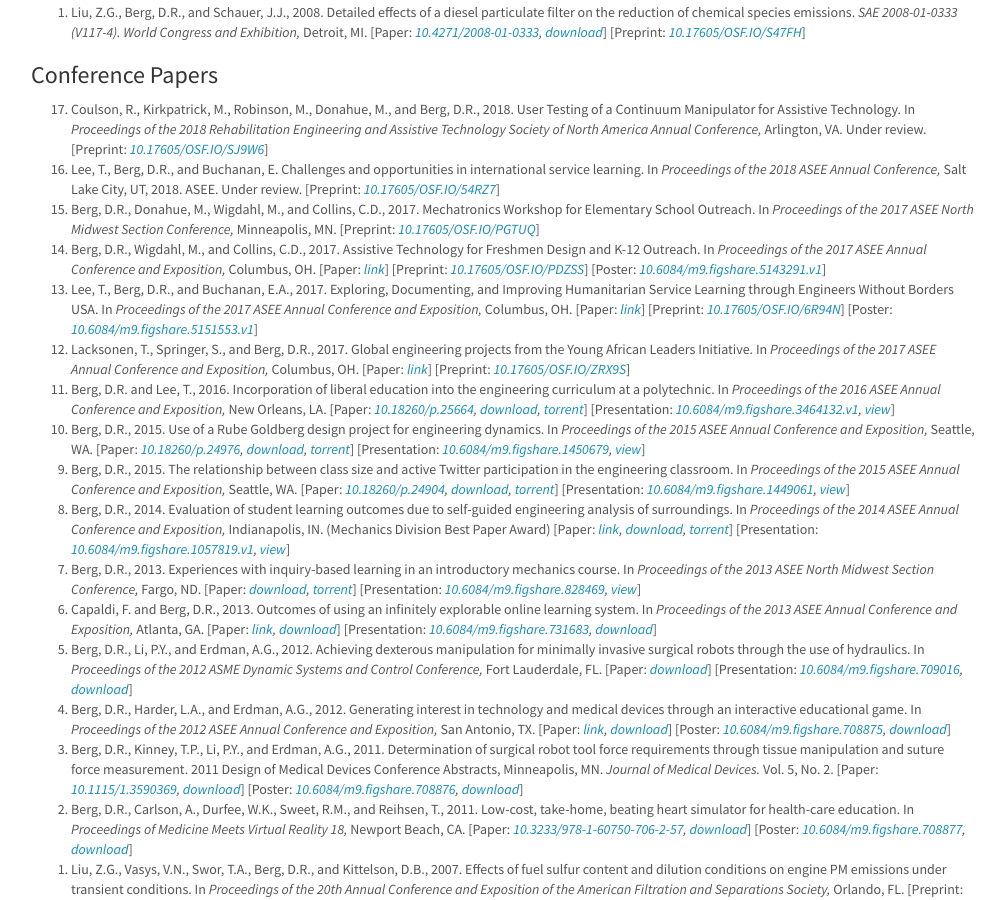
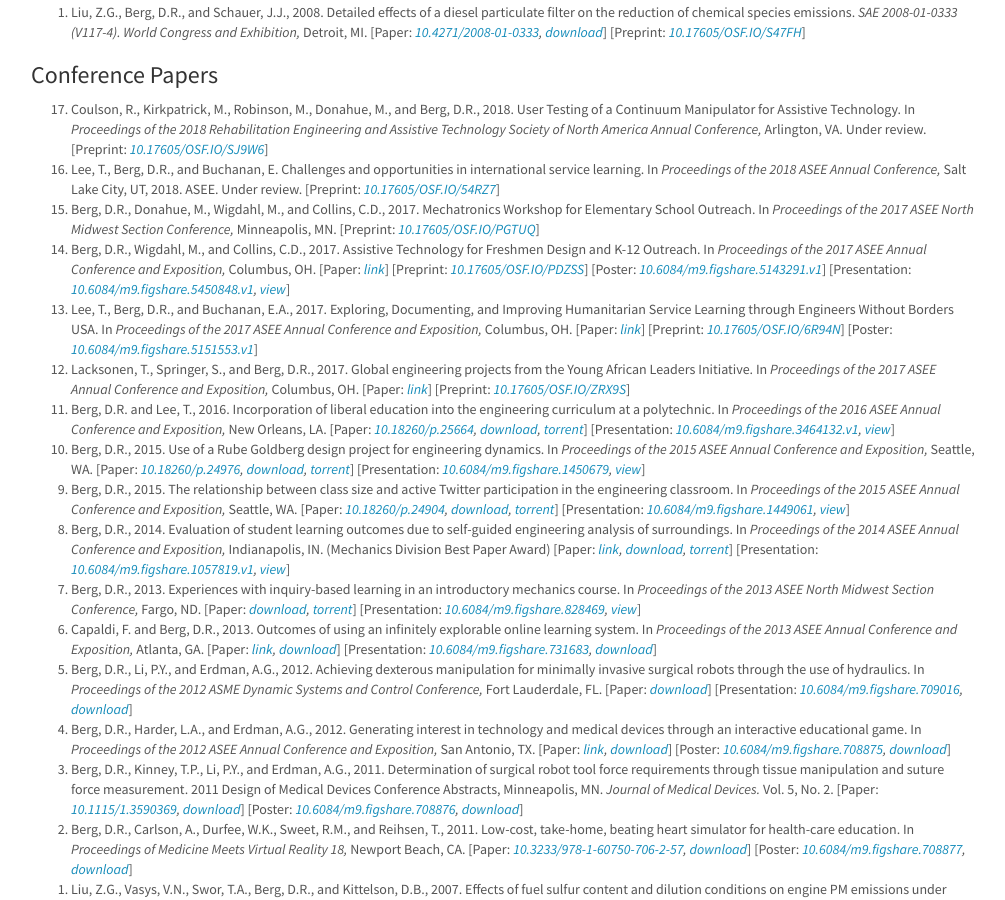
Before and after one commit to devinberg/devinberg.com, a Jekyll site: the page built from publications/index.md, in a window 1280 px wide and 900 px high, scrolled down 824 px. Shown: the whole window, without its empty margins (39-1044 px from the left). Built offline with Jekyll 4.4.1, drawn with Linux system fonts in a browser that asks for light colours; nearby versions of some CDN libraries; comment, search, counter and statistics services are not loaded.

Commit message:
presentation links

```diff
--- a/publications/index.md
+++ b/publications/index.md
@@ -45,7 +45,7 @@
 
 	<li>Berg, D.R., Donahue, M., Wigdahl, M., and Collins, C.D., 2017. Mechatronics Workshop for Elementary School Outreach. In <i>Proceedings of the 2017 ASEE North Midwest Section Conference,</i> Minneapolis, MN. [Preprint: <i><a href="https://dx.doi.org/10.17605/OSF.IO/PGTUQ">10.17605/OSF.IO/PGTUQ</a></i>] <span data-badge-popover="right" data-badge-type="4" data-doi="10.17605/OSF.IO/PGTUQ" data-hide-no-mentions="true" class="altmetric-embed"></span></li>
 
-	<li>Berg, D.R., Wigdahl, M., and Collins, C.D., 2017. Assistive Technology for Freshmen Design and K-12 Outreach. In <i>Proceedings of the 2017 ASEE Annual Conference and Exposition,</i> Columbus, OH. [Paper: <i><a href="https://peer.asee.org/27916">link</a></i>] [Preprint: <i><a href="https://dx.doi.org/10.17605/OSF.IO/PDZSS">10.17605/OSF.IO/PDZSS</a></i>] [Poster: <i><a href="https://doi.org/10.6084/m9.figshare.5143291.v1">10.6084/m9.figshare.5143291.v1</a></i>] <span data-badge-popover="right" data-badge-type="4" data-doi="10.17605/OSF.IO/PDZSS" data-hide-no-mentions="true" class="altmetric-embed"></span></li>
+	<li>Berg, D.R., Wigdahl, M., and Collins, C.D., 2017. Assistive Technology for Freshmen Design and K-12 Outreach. In <i>Proceedings of the 2017 ASEE Annual Conference and Exposition,</i> Columbus, OH. [Paper: <i><a href="https://peer.asee.org/27916">link</a></i>] [Preprint: <i><a href="https://dx.doi.org/10.17605/OSF.IO/PDZSS">10.17605/OSF.IO/PDZSS</a></i>] [Poster: <i><a href="https://doi.org/10.6084/m9.figshare.5143291.v1">10.6084/m9.figshare.5143291.v1</a></i>] [Presentation: <i><a href="https://doi.org/10.6084/m9.figshare.5450848.v1">10.6084/m9.figshare.5450848.v1</a>, <a href="https://speakerdeck.com/devinberg/mechatronics-workshop-for-elementary-school-outreach">view</a></i>] <span data-badge-popover="right" data-badge-type="4" data-doi="10.17605/OSF.IO/PDZSS" data-hide-no-mentions="true" class="altmetric-embed"></span></li>
 
 	<li>Lee, T., Berg, D.R., and Buchanan, E.A., 2017. Exploring, Documenting, and Improving Humanitarian Service Learning through Engineers Without Borders USA. In <i>Proceedings of the 2017 ASEE Annual Conference and Exposition,</i> Columbus, OH. [Paper: <i><a href="https://peer.asee.org/27940">link</a></i>] [Preprint: <i><a href="https://dx.doi.org/10.17605/OSF.IO/6R94N">10.17605/OSF.IO/6R94N</a></i>] [Poster: <i><a href="https://doi.org/10.6084/m9.figshare.5151553.v1">10.6084/m9.figshare.5151553.v1</a></i>] <span data-badge-popover="right" data-badge-type="4" data-doi="10.17605/OSF.IO/6R94N" data-hide-no-mentions="true" class="altmetric-embed"></span></li>
 
```
